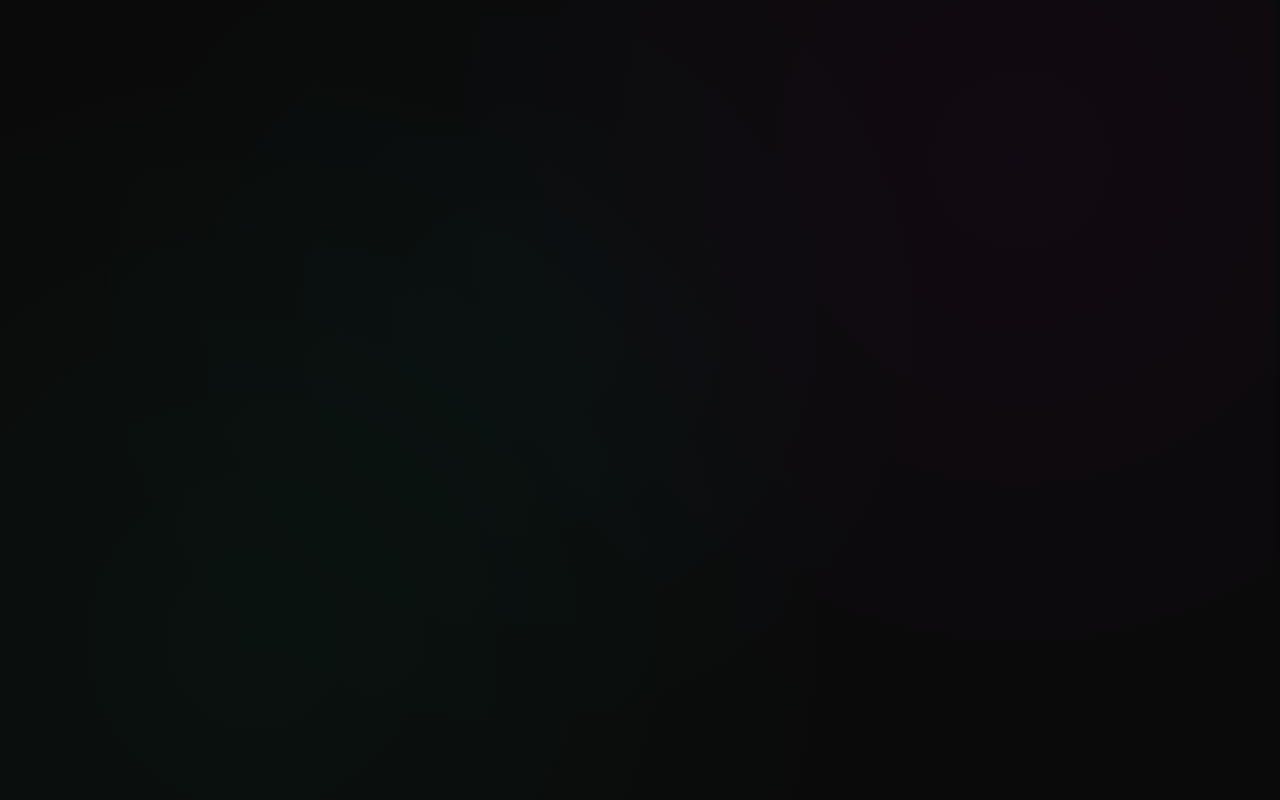
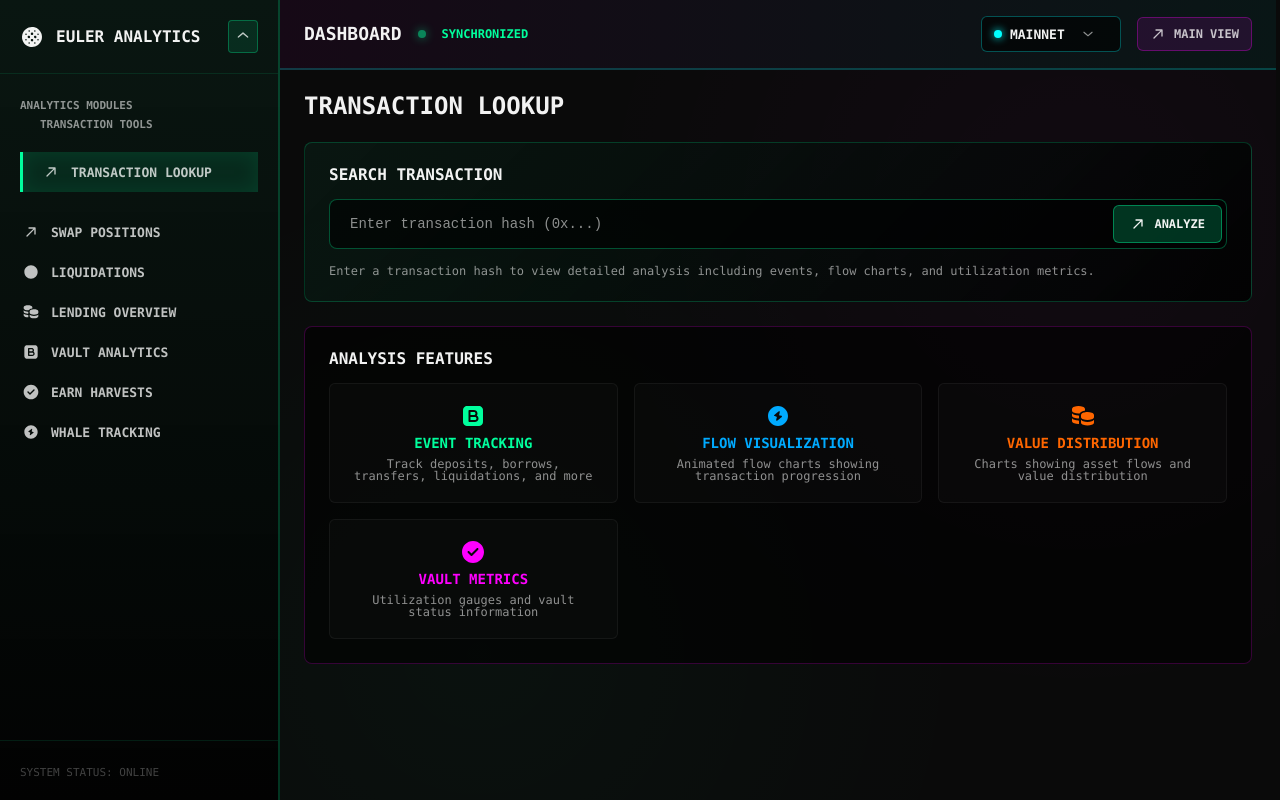
Before and after one commit to malawadd/JEM1000, a Vue app: page /dashboard/transaction-search in a window 1280 px wide. Before the commit this address had no page. Built offline with nearby package versions, Linux system fonts and the light colour scheme.

Commit message:
Integrate Transaction Page into Dashboard

```diff
--- a/src/components/dashboard/DashboardSidebar.vue
+++ b/src/components/dashboard/DashboardSidebar.vue
@@ -38,6 +38,18 @@ const toggleSidebar = () => {
 		<nav :class="$style.navigation">
 			<div v-if="sidebarOpen" :class="$style.navSection">
 				<Text size="11" weight="600" color="tertiary">ANALYTICS MODULES</Text>
+
+				<div :class="$style.navSection">
+					<Text size="11" weight="600" color="tertiary">TRANSACTION TOOLS</Text>
+				</div>
+
+				<div
+					@click="navigateToPage('transaction-search')"
+					:class="[$style.navItem, route.name === 'transaction-search' && $style.active]"
+				>
+					<Icon name="arrow-top-right" size="16" color="secondary" />
+					<Text v-if="sidebarOpen" size="13" weight="600" color="secondary">TRANSACTION LOOKUP</Text>
+				</div>
 			</div>
 
 			<div
--- a/src/router/index.js
+++ b/src/router/index.js
@@ -9,7 +9,8 @@ import VaultAnalytics from "@/views/dashboard/VaultAnalytics.vue"
 import EarnHarvests from "@/views/dashboard/EarnHarvests.vue"
 import WhaleTracking from "@/views/dashboard/WhaleTracking.vue"
 import VaultDetail from "@/views/dashboard/VaultDetail.vue"
-import TransactionDetailView from "@/views/TransactionDetailView.vue"
+import TransactionDetail from "@/views/dashboard/TransactionDetail.vue"
+import TransactionSearch from "@/views/dashboard/TransactionSearch.vue"
 
 const router = createRouter({
 	history: createWebHistory(import.meta.env.BASE_URL),
@@ -18,12 +19,6 @@ const router = createRouter({
 			path: "/",
 			name: "main",
 			component: MainView,
-		},
-		{
-			path: "/transaction/:txHash",
-			name: "transaction-detail",
-			component: TransactionDetailView,
-			props: true,
 		},
 		{
 			path: "/dashboard",
@@ -68,11 +63,19 @@ const router = createRouter({
 					component: WhaleTracking,
 				},
 				{
+					path: "transaction-search",
+					name: "transaction-search",
+					component: TransactionSearch,
+				},
+				{
 					path: "transaction/:txHash",
-				}
-			]
-		}
-	]
+					name: "transaction-detail",
+					component: TransactionDetail,
+					props: true,
+				},
+			],
+		},
+	],
 })
 
 export default router
--- /dev/null
+++ b/src/views/dashboard/TransactionSearch.vue
@@ -0,0 +1,237 @@
+<script setup>
+import { ref } from "vue"
+import { useRouter } from "vue-router"
+
+const router = useRouter()
+const searchTxHash = ref('')
+const recentSearches = ref([])
+
+const searchTransaction = () => {
+	if (searchTxHash.value.trim()) {
+		const hash = searchTxHash.value.trim()
+
+		// Add to recent searches
+		if (!recentSearches.value.includes(hash)) {
+			recentSearches.value.unshift(hash)
+			if (recentSearches.value.length > 5) {
+				recentSearches.value.pop()
+			}
+		}
+
+		// Navigate to transaction detail
+		router.push({ name: 'transaction-detail', params: { txHash: hash } })
+	}
+}
+
+const searchFromRecent = (hash) => {
+	searchTxHash.value = hash
+	searchTransaction()
+}
+
+const formatHash = (hash) => `${hash.slice(0, 12)}...${hash.slice(-8)}`
+</script>
+
+<template>
+	<div :class="$style.container">
+		<Flex direction="column" gap="24">
+			<Text size="24" weight="700" color="primary">TRANSACTION LOOKUP</Text>
+
+			<!-- Search Section -->
+			<div :class="$style.searchSection">
+				<Text size="16" weight="700" color="primary">SEARCH TRANSACTION</Text>
+
+				<div :class="$style.searchBar">
+					<input
+						type="text"
+						v-model="searchTxHash"
+						@keyup.enter="searchTransaction"
+						placeholder="Enter transaction hash (0x...)"
+						:class="$style.searchInput"
+					/>
+					<button @click="searchTransaction" :class="$style.searchButton">
+						<Icon name="arrow-top-right" size="16" color="primary" />
+						<Text size="12" weight="700" color="primary">ANALYZE</Text>
+					</button>
+				</div>
+
+				<Text size="12" weight="500" color="tertiary">
+					Enter a transaction hash to view detailed analysis including events, flow charts, and utilization metrics.
+				</Text>
+			</div>
+
+			<!-- Recent Searches -->
+			<div v-if="recentSearches.length > 0" :class="$style.recentSection">
+				<Text size="16" weight="700" color="primary">RECENT SEARCHES</Text>
+
+				<div :class="$style.recentList">
+					<div
+						v-for="hash in recentSearches"
+						:key="hash"
+						@click="searchFromRecent(hash)"
+						:class="$style.recentItem"
+					>
+						<Icon name="arrow-top-right" size="14" color="secondary" />
+						<Text size="13" weight="600" color="secondary" mono>{{ formatHash(hash) }}</Text>
+					</div>
+				</div>
+			</div>
+
+			<!-- Features Overview -->
+			<div :class="$style.featuresSection">
+				<Text size="16" weight="700" color="primary">ANALYSIS FEATURES</Text>
+
+				<div :class="$style.featuresGrid">
+					<div :class="$style.featureCard">
+						<Icon name="blob" size="24" color="green" />
+						<Text size="14" weight="600" color="green">EVENT TRACKING</Text>
+						<Text size="12" weight="500" color="tertiary">
+							Track deposits, borrows, transfers, liquidations, and more
+						</Text>
+					</div>
+
+					<div :class="$style.featureCard">
+						<Icon name="zap-circle" size="24" color="blue" />
+						<Text size="14" weight="600" color="blue">FLOW VISUALIZATION</Text>
+						<Text size="12" weight="500" color="tertiary">
+							Animated flow charts showing transaction progression
+						</Text>
+					</div>
+
+					<div :class="$style.featureCard">
+						<Icon name="coins" size="24" color="orange" />
+						<Text size="14" weight="600" color="orange">VALUE DISTRIBUTION</Text>
+						<Text size="12" weight="500" color="tertiary">
+							Charts showing asset flows and value distribution
+						</Text>
+					</div>
+
+					<div :class="$style.featureCard">
+						<Icon name="check-circle" size="24" color="purple" />
+						<Text size="14" weight="600" color="purple">VAULT METRICS</Text>
+						<Text size="12" weight="500" color="tertiary">
+							Utilization gauges and vault status information
+						</Text>
+					</div>
+				</div>
+			</div>
+		</Flex>
+	</div>
+</template>
+
+<style module>
+.container {
+	max-width: 1400px;
+}
+
+.searchSection {
+	background: linear-gradient(135deg, rgba(0, 255, 157, 0.05) 0%, rgba(0, 0, 0, 0.8) 100%);
+	border: 1px solid rgba(0, 255, 157, 0.2);
+	border-radius: 8px;
+	padding: 24px;
+	display: flex;
+	flex-direction: column;
+	gap: 16px;
+}
+
+.searchBar {
+	display: flex;
+	align-items: center;
+	background: rgba(0, 0, 0, 0.6);
+	border: 1px solid rgba(0, 255, 157, 0.3);
+	border-radius: 8px;
+	padding: 4px;
+	gap: 4px;
+}
+
+.searchInput {
+	background: transparent;
+	border: none;
+	color: var(--txt-primary);
+	padding: 12px 16px;
+	font-size: 14px;
+	flex-grow: 1;
+	font-family: monospace;
+}
+
+.searchInput::placeholder {
+	color: var(--txt-tertiary);
+}
+
+.searchButton {
+	display: flex;
+	align-items: center;
+	gap: 8px;
+	background: rgba(0, 255, 157, 0.2);
+	border: 1px solid rgba(0, 255, 157, 0.4);
+	border-radius: 6px;
+	padding: 10px 16px;
+	cursor: pointer;
+	transition: all 0.2s ease;
+}
+
+.searchButton:hover {
+	background: rgba(0, 255, 157, 0.3);
+	box-shadow: 0 0 15px rgba(0, 255, 157, 0.3);
+}
+
+.recentSection {
+	background: rgba(0, 0, 0, 0.6);
+	border: 1px solid rgba(0, 255, 255, 0.2);
+	border-radius: 8px;
+	padding: 24px;
+	display: flex;
+	flex-direction: column;
+	gap: 16px;
+}
+
+.recentList {
+	display: flex;
+	flex-direction: column;
+	gap: 8px;
+}
+
+.recentItem {
+	display: flex;
+	align-items: center;
+	gap: 12px;
+	padding: 12px;
+	background: rgba(0, 255, 255, 0.05);
+	border: 1px solid rgba(0, 255, 255, 0.1);
+	border-radius: 6px;
+	cursor: pointer;
+	transition: all 0.2s ease;
+}
+
+.recentItem:hover {
+	background: rgba(0, 255, 255, 0.1);
+	border-color: rgba(0, 255, 255, 0.3);
+}
+
+.featuresSection {
+	background: rgba(0, 0, 0, 0.6);
+	border: 1px solid rgba(255, 0, 255, 0.2);
+	border-radius: 8px;
+	padding: 24px;
+	display: flex;
+	flex-direction: column;
+	gap: 16px;
+}
+
+.featuresGrid {
+	display: grid;
+	grid-template-columns: repeat(auto-fit, minmax(250px, 1fr));
+	gap: 16px;
+}
+
+.featureCard {
+	display: flex;
+	flex-direction: column;
+	align-items: center;
+	gap: 8px;
+	padding: 20px;
+	background: rgba(255, 255, 255, 0.02);
+	border: 1px solid rgba(255, 255, 255, 0.05);
+	border-radius: 6px;
+	text-align: center;
+}
+</style>
```
Also changed, not shown: src/views/dashboard/DashboardView.vue (added, +10 -0 lines), src/views/dashboard/TransactionDetail.vue (renamed from src/views/TransactionDetailView.vue, +138 -80 lines).
